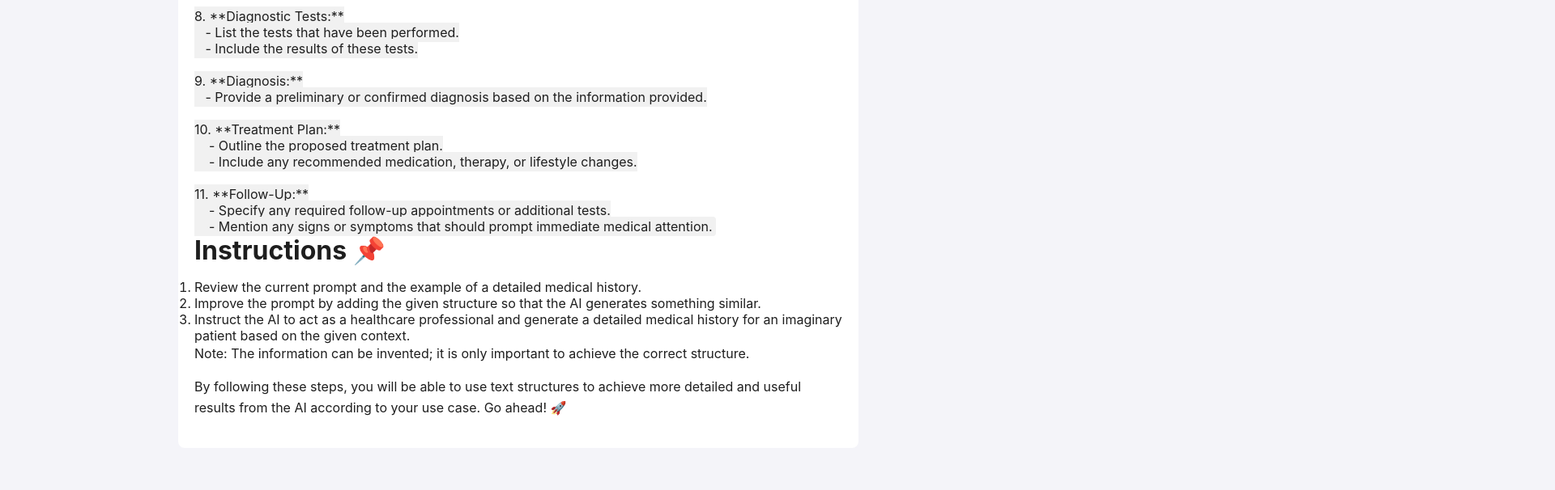
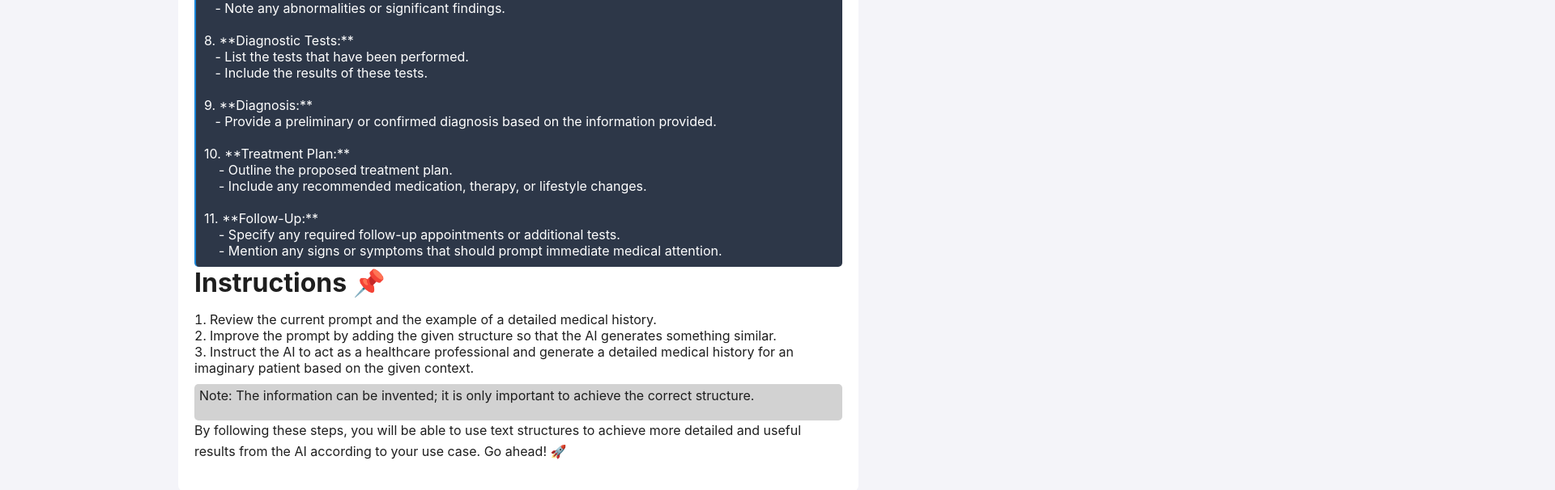
Before and after one commit to Charlytoc/scorm-template, a website: page resources/03.1-patient-story/README.html in a window 1280 px wide. Shown: the part 1224-1830 px from the top of the page at 81% size, 1920 px wide, since content can reach past the window. Before the commit the page ends 1778 px from the top, so only its background shows below. Drawn offline with Linux system fonts and the light colour scheme.

Commit message:
add more styling

```diff
--- a/resources/styles/styles.css
+++ b/resources/styles/styles.css
@@ -61,18 +61,36 @@ p {
   overflow-x: auto;
 }
 
-.list {
-  list-style-type: decimal;
-  padding-left: 20px;
-}
+
 
 .list-item {
   margin: 15px 0;
   color: #555;
 }
+pre {
+  background-color: #2d3748;
+  padding: 10px;
+  border-left: 2px solid #1986da;
+  border-radius: 5px;
+  overflow: auto;
+}
+code {
+  color: white;
+  background-color: #2d3748;
+}
+code:not(pre code) {
+  border-left: 2px solid #1986da;
+  padding: 2px 6px;
+  border-radius: 5px;
+}
+blockquote {
+  border-left: 2px solid var(--color-active);
+  padding: 2px 6px;
+  border-radius: 5px;
+  margin-top: 10px;
+  background-color: #d2d2d2;
+}
 
-code {
-  background-color: #f1f1f1;
-  padding: 2px 4px;
-  border-radius: 4px;
+li {
+  list-style-position: inside;
 }
```
Also changed, not shown: 1 other file.
